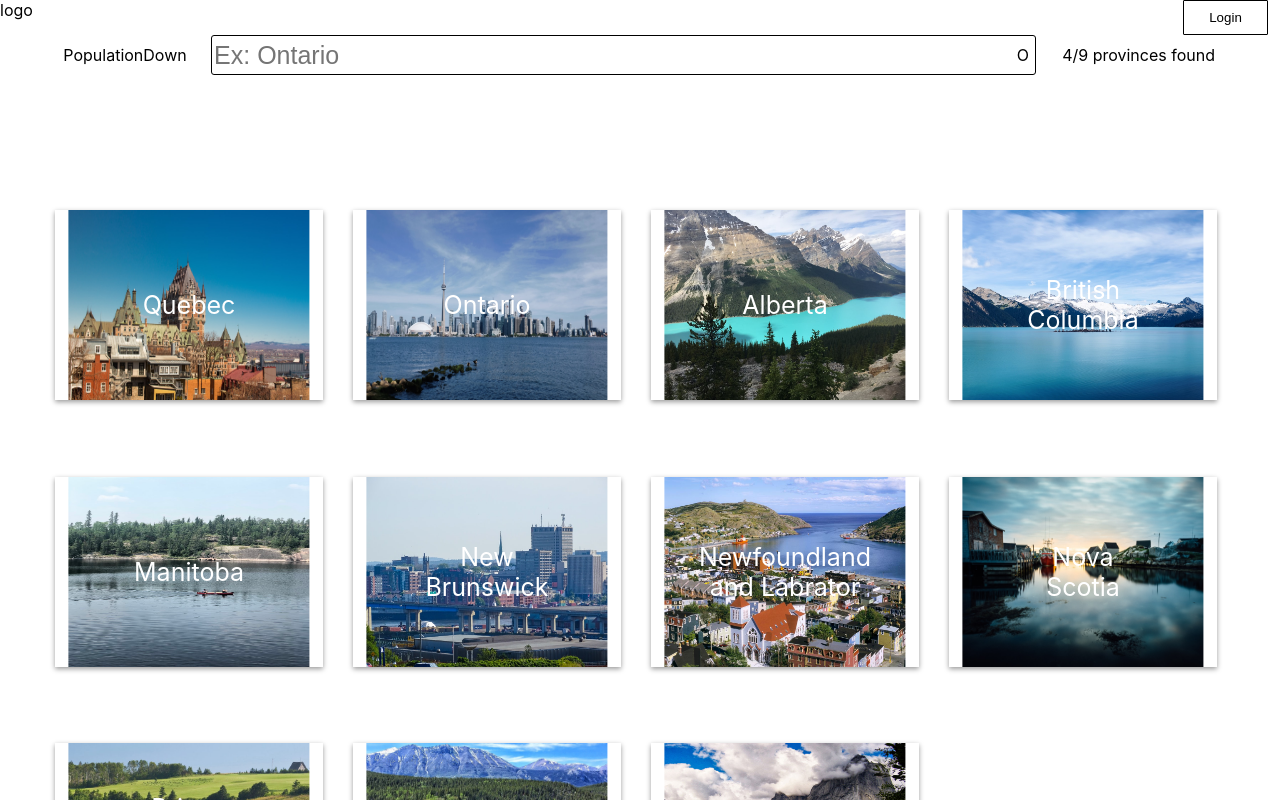
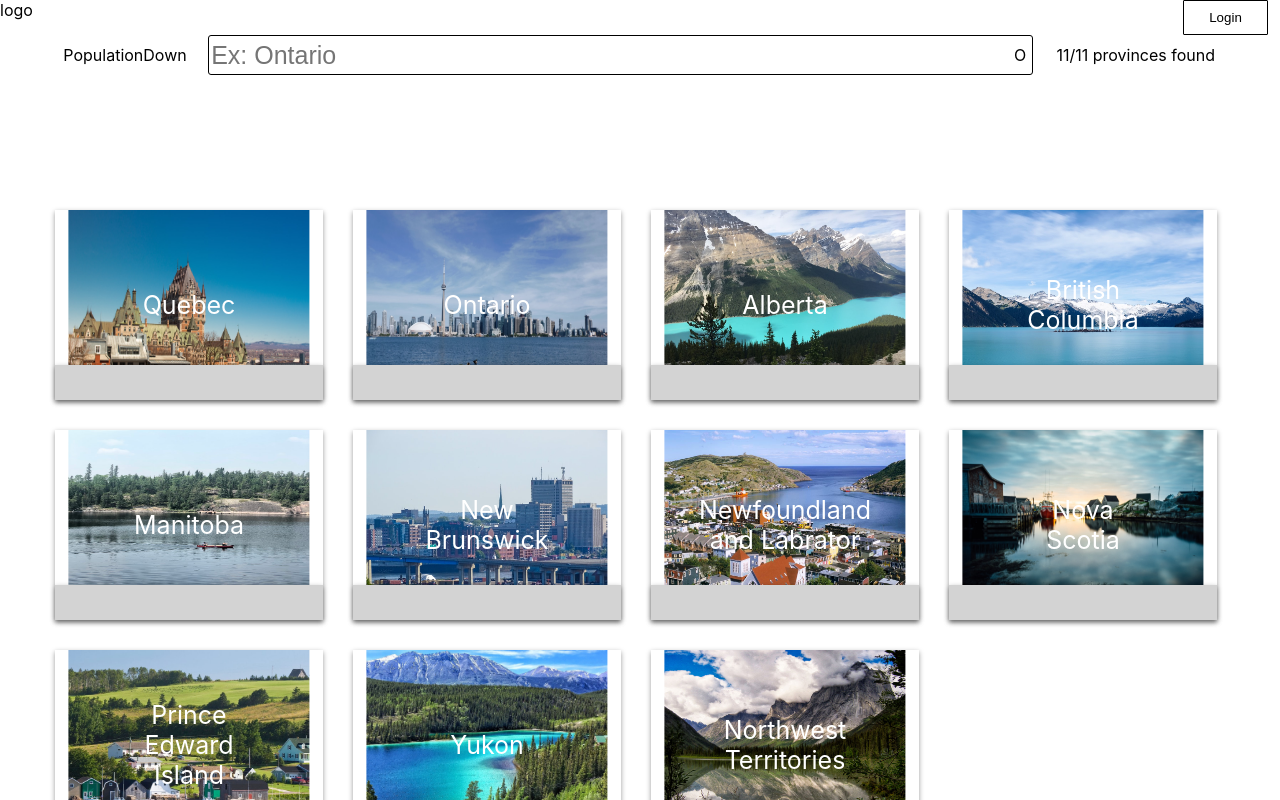
Before and after one commit to leost3/collegecanada, a React (Create React App) app: page / in a window 1280 px wide. Shown: the top 800 px of the page. Built offline with nearby package versions, Linux system fonts and the light colour scheme.

Commit message:
cards - divs and styles applied

```diff
--- a/src/App.js
+++ b/src/App.js
@@ -5,18 +5,27 @@ import Provinces from "./home/pages/Provinces";
 import Header from "./shared/components/header/Header";
 import SubHeader from "./shared/components/header/SubHeader";
 
-import { SearchContext } from "./shared/context/SearchContext";
+import { SearchContext,SearchResultsContext } from "./shared/context/SearchContext";
 
 function App() {
   const [searchedPlace, setSearchedPlace] = useState({ searchedPlace: "" });
 
   const updateSeachedPlace = useCallback(value => {
-    console.log(value);
-    console.log(typeof value);
     setSearchedPlace({ searchedPlace:value});
   }, []);
 
+  const [searchedResults,setSearchedResults] = useState({results:0})
+
+  const updateSearchedResults= useCallback(result => {
+      setSearchedResults({results:result})
+  },[])
+
+
   return (
+    <SearchResultsContext.Provider value={{
+      searchedResults:searchedResults,
+      updateSearchedResults:updateSearchedResults
+    }}>
     <SearchContext.Provider
       value={{
         searchedPlace: searchedPlace,
@@ -29,6 +38,7 @@ function App() {
         <Provinces />
       </main>
     </SearchContext.Provider>
+    </SearchResultsContext.Provider>
   );
 }
 
--- a/src/home/components/ProvinceItem.js
+++ b/src/home/components/ProvinceItem.js
@@ -11,6 +11,7 @@ const ProvinceItem = ({ province, id }) => {
             alt={`${province.name}`}
           />
         </div>
+        <div className="buttons-container"></div>
         <div className="capital">
           <span className="capital-name">{province.capital}</span>
         </div>
--- a/src/home/components/ProvinceItem.scss
+++ b/src/home/components/ProvinceItem.scss
@@ -4,8 +4,8 @@
     width: 100%;
     height: 100%;
     display: flex;
-    // justify-content: center;
-    // align-items: center;
+    flex-direction: column;
+    justify-content: flex-end;
     cursor: pointer;
     position: relative;
 
@@ -36,19 +36,37 @@
         }
     }
 
+    .buttons-container {
+        width: 100%;
+        height: 35px;
+        transform: translateY(25px);
+        transition: all 0.2s;
+        background: lightgray;
+        z-index: -5;
+
+        box-shadow: $box-shadow;
+    }
+
     .capital {
         background: red;
-        align-self: flex-end;
         width: 100%;
         text-align: center;
+        height: 25px;
         opacity: 0;
         transition: all 0.2s;
+        box-shadow: $box-shadow;
+        z-index: -5;
+
     }
 
     &:hover>.capital {
         opacity: 1
     }
 
+    &:hover > .buttons-container {
+        transform: translateY(0);
+    }
+
     &:hover>.image-container {
         width: 100%;
     }
--- a/src/home/components/ProvincesList.js
+++ b/src/home/components/ProvincesList.js
@@ -2,21 +2,13 @@ import React, { useState, useContext, useEffect } from "react";
 
 import ProvinceItem from "./ProvinceItem";
 import Card from "../../shared/components/UIElements/Card/Card";
-import { SearchContext } from "../../shared/context/SearchContext";
+import { SearchContext,SearchResultsContext } from "../../shared/context/SearchContext";
 
 const ProvicesList = props => {
-  const searchContext = useContext(SearchContext);
-
-
-  const [provinces, setProvinces] = useState([])
-
-  const retrieveProvinces = provinces => {
-    setProvinces(provinces)
-  }
 
   useEffect(() => {
     setTimeout(() => {
-      setProvinces(
+      retrieveProvinces(
         [
           {
             id: 0,
@@ -99,15 +91,25 @@ const ProvicesList = props => {
         ]
       )
     }, 2000);
+
   },[])
 
+  const searchContext = useContext(SearchContext);
 
-  const filter = searchContext.searchedPlace.searchedPlace;
+  const [provinces, setProvinces] = useState([])
 
+
+  const retrieveProvinces = provinces => {
+    setProvinces(provinces)
+  }
+
+
+  const filterText = searchContext.searchedPlace.searchedPlace;
   const filteredProvinces = provinces.filter(province =>
-    province.name.toLowerCase().includes(filter)
+    province.name.toLowerCase().includes(filterText)
     );
 
+  if (filteredProvinces.length > 0) {
     return filteredProvinces.map(province => {
       return (
         <Card>
@@ -115,6 +117,23 @@ const ProvicesList = props => {
         </Card>
       );
     });
+  }
+
+  if (provinces.length === 0) {
+    return (
+      // Create component with spinner
+      <div className="loading">
+        <h1>Loading</h1>
+      </div>
+    )
+
+  }
+  return (
+    // Create component
+    <div className="not-found">
+      <h1>Not found</h1>
+    </div>
+  )
 };
 
 export default ProvicesList;
--- a/src/home/pages/Provinces.scss
+++ b/src/home/pages/Provinces.scss
@@ -1,7 +1,6 @@
 .provinces {
     margin-top: 120px;
     width: 1200px;
-    height: 100vh;
     margin-left: auto;
     margin-right: auto;
     display: flex;
--- a/src/shared/components/UIElements/Dropdown/Dropdown.scss
+++ b/src/shared/components/UIElements/Dropdown/Dropdown.scss
@@ -1,3 +1,5 @@
+@import "../../../../styles/colors.scss";
+
 .dropdown {
     position: relative;
     padding: 10px 10px;
@@ -17,7 +19,7 @@
     }
 
     &-active {
-        background: rgb(246, 242, 242);
+        background: $light-grey;
         box-shadow: 0px 2px 5px rgba(0, 0, 0, 0.4);
 
     }
--- a/src/shared/components/UIElements/Dropdown/Dropdownitem.scss
+++ b/src/shared/components/UIElements/Dropdown/Dropdownitem.scss
@@ -1,7 +1,13 @@
+@import "../../../../styles/colors.scss";
+
 li {
     border-bottom: 1px solid black;
     margin: 0;
     padding: 0;
     list-style: none;
     padding: 3px;
+
+    &:hover {
+        background: $light-grey;
+    }
 }
--- a/src/shared/components/UIElements/SearchResults.js
+++ b/src/shared/components/UIElements/SearchResults.js
@@ -1,8 +1,12 @@
-import React from "react";
+import React,{useState, useContext} from "react";
 import "./SearchResults.scss";
+import {SearchResultsContext} from "../../context/SearchContext"
 
 const SearchResults = props => {
-  return <span className="search-results">4/9 provinces found</span>;
+
+  const searchResultsContext = useContext(SearchResultsContext);
+
+    return <span className="search-results">11/11 provinces found</span>;
 };
 
 export default SearchResults;
--- a/src/shared/context/SearchContext.js
+++ b/src/shared/context/SearchContext.js
@@ -1,3 +1,4 @@
 import { createContext } from "react";
 
 export const SearchContext = createContext({ searched: "",updateSeachedPlace:() => {} });
+export const SearchResultsContext = createContext({results: 12,updateSearchedResults:() => {}})
--- a/src/styles/colors.scss
+++ b/src/styles/colors.scss
@@ -1,3 +1,4 @@
 $button-blue:rgb(15, 15, 143);
 $white:#fff;
+$light-grey:rgb(246, 242, 242);
 $box-shadow: 0px 2px 5px rgba(0, 0, 0, 0.4);
```
Lines whose indentation alone changed are shown as unchanged.
